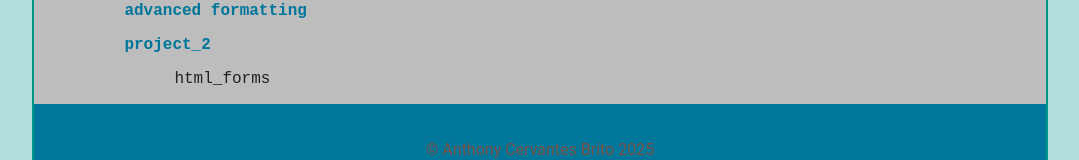
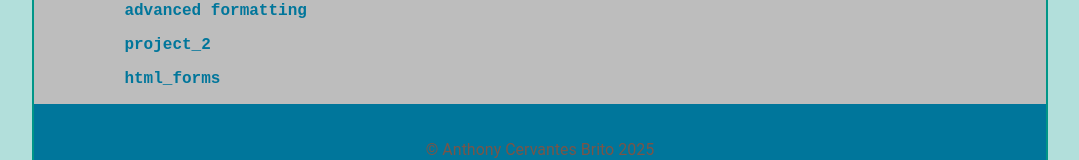
Before and after one commit to rGToaster/add103, a plain HTML site: page index.html in a window 1280 px wide. Shown: the part 678-838 px from the top of the page, without its empty margins (100-1179 px from the left). Drawn offline with Linux system fonts and the light colour scheme.

Commit message:
one more time

```diff
--- a/index.html
+++ b/index.html
@@ -34,7 +34,7 @@
             <ul><a href="using-images  template/index.html">using-images</a></ul>
             <ul><a href="advaced formatting/index.html">advanced formatting</a></ul>
             <ul><a href="project _two/index.html">project_2</a></ul>
-            <ul><a href="html_forms/index.html"></a>html_forms</ul>
+            <ul><a href="html_forms/index.html">html_forms</a></ul>
         </main>
         <footer>
             <p>&copy; Anthony Cervantes Brito 2025
```
